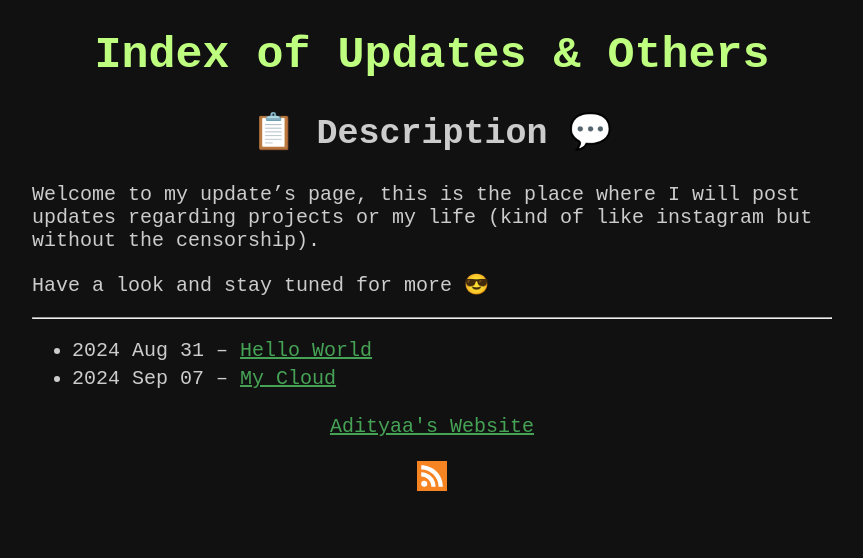
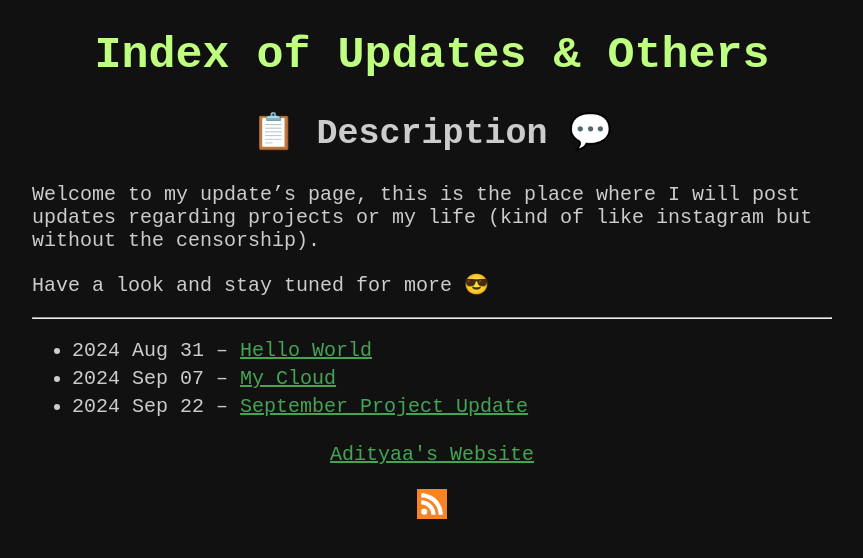
Before and after one commit to AdityaaTikoo/site, a plain HTML site: page updates/index.html in a window 1280 px wide. Shown: the whole page, without its empty margins (208-1071 px from the left). Drawn offline with Linux system fonts and the light colour scheme.

Commit message:
Updated index.html

```diff
--- a/updates/index.html
+++ b/updates/index.html
@@ -29,6 +29,10 @@ Have a look and stay tuned for more 😎">
 	<li><time datetime="2024-08-31T11:47:46+05:30">2024 Sep 07</time> &ndash; <a href="/updates/mycloud/">My Cloud</a>
 
 	</li>
+
+	<li><time datetime="2024-09-22T10:45:10+05:30">2024 Sep 22</time> &ndash; <a href="/updates/no_projects_september/">September Project Update</a>
+
+	</li>
 </ul>
 
 </article>
```
